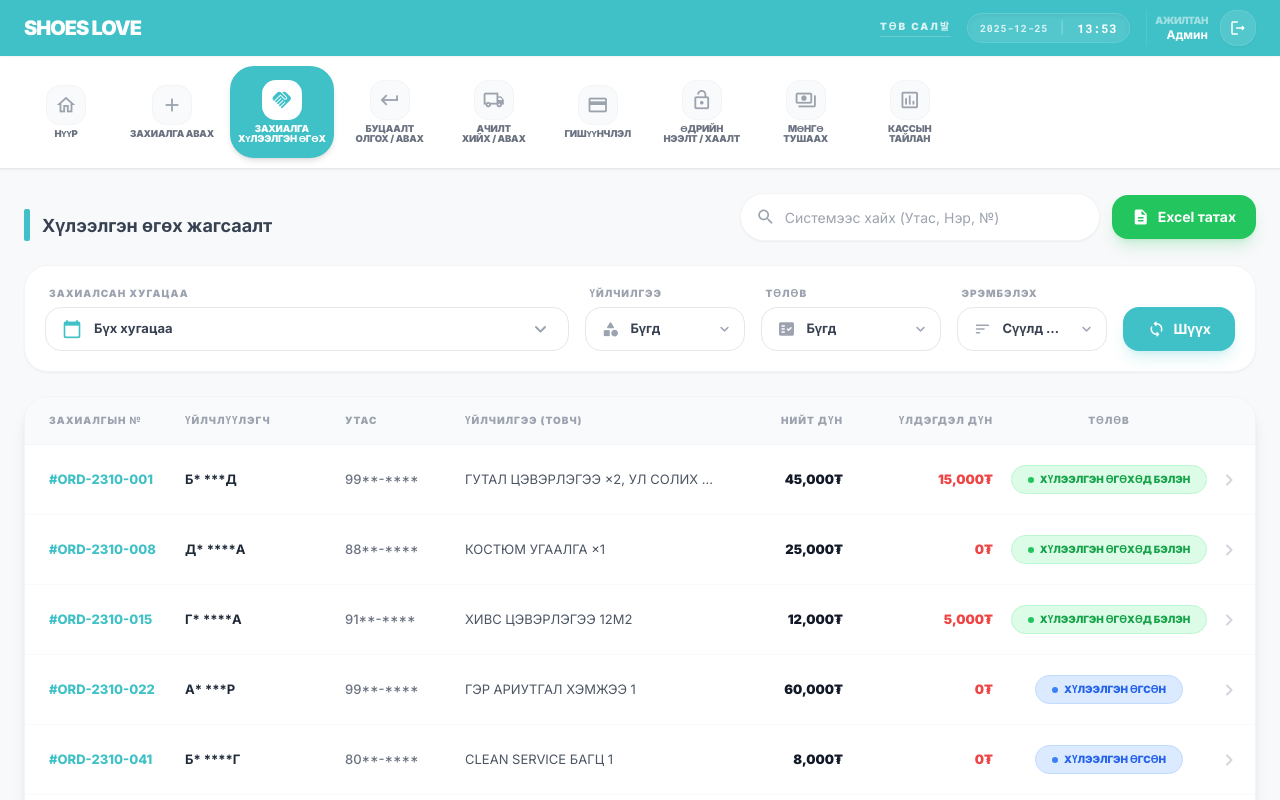
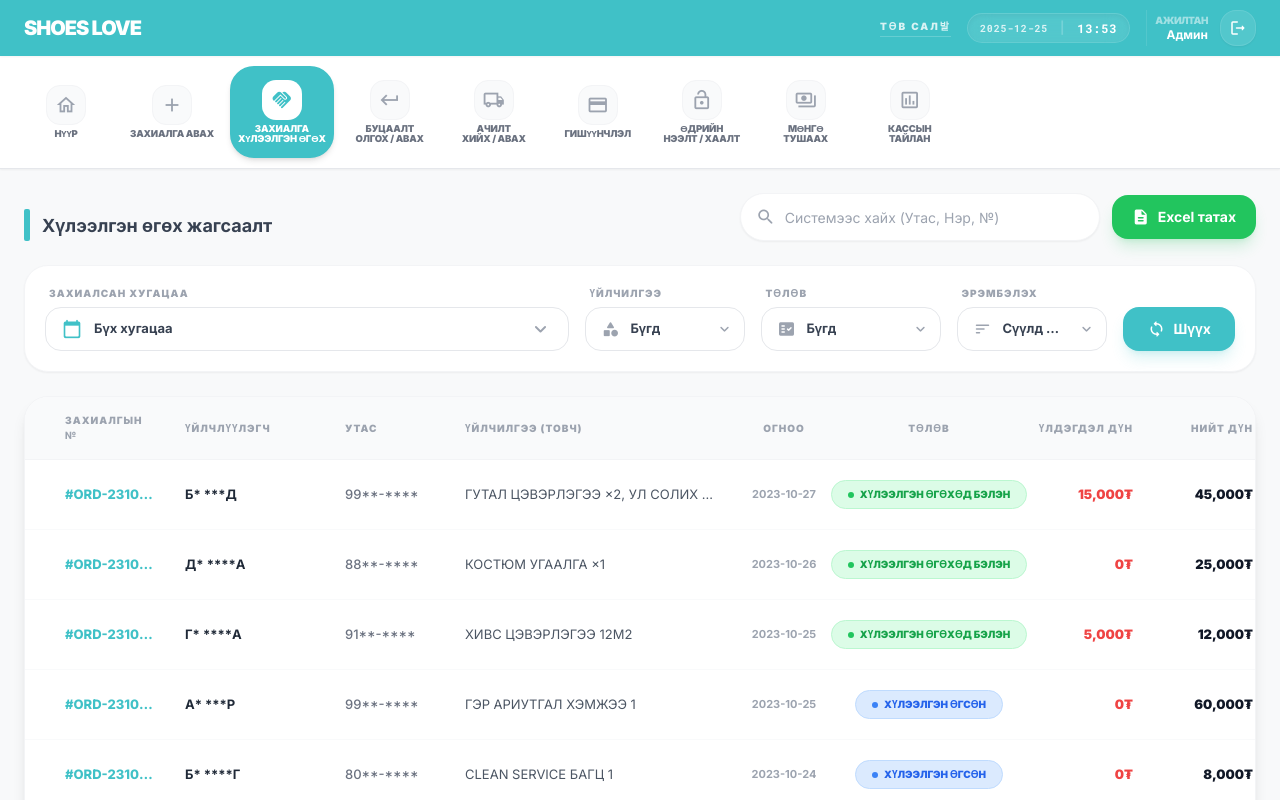
Before and after one commit to inbo29/shoes-love-pos, a React (Vite) app: page /pos/receive in a window 1280 px wide. Built offline with nearby package versions, Linux system fonts and the light colour scheme.

Commit message:
feat: Add POS order and receive list screens.

```diff
--- a/src/screens/pos/order/OrderListScreen.tsx
+++ b/src/screens/pos/order/OrderListScreen.tsx
@@ -311,8 +311,8 @@ const OrderListScreen: React.FC = () => {
                             <div className="sticky top-0 z-10 bg-gray-50 border-b border-gray-100 text-gray-400 px-6 py-4 flex text-[10px] font-black tracking-widest items-center">
                                 <div className="w-[150px] shrink-0">Захиалгын №</div>
                                 <div className="w-[180px] shrink-0 px-2">Үйлчлүүлэгч</div>
+                                <div className="w-[120px] shrink-0 px-2">Утас</div>
                                 <div className="w-[300px] shrink-0 px-2">Үйлчилгээ (товч)</div>
-                                <div className="w-[120px] shrink-0 px-2">Утас</div>
                                 <div className="w-[150px] shrink-0 px-2">Огноо</div>
                                 <div className="w-[140px] shrink-0 px-2 text-center">Төлөв</div>
                                 <div className="w-[130px] shrink-0 px-2 text-right">Үлдэгдэл дүн</div>
--- a/src/screens/pos/receive/ReceiveListScreen.tsx
+++ b/src/screens/pos/receive/ReceiveListScreen.tsx
@@ -77,6 +77,42 @@ const INITIAL_DATA = [
         status: 'Хүлээлгэн өгөхөд бэлэн',
         branch: 'Төв салбар',
         serviceType: 'Гутал'
+    },
+    {
+        id: '#ORD-2310-062',
+        customer: 'Т. Тэмүүлэн',
+        phone: '9900-8877',
+        services: 'Гутал цэвэрлэгээ ×1',
+        finishDate: '2023-10-22',
+        totalAmount: '15,000₮',
+        remainingAmount: '5,000₮',
+        status: 'Хүлээлгэн өгөхөд бэлэн',
+        branch: 'Хүүхдийн 100',
+        serviceType: 'Гутал'
+    },
+    {
+        id: '#ORD-2310-071',
+        customer: 'С. Солонго',
+        phone: '8811-2233',
+        services: 'Пальто угаалга ×1',
+        finishDate: '2023-10-21',
+        totalAmount: '35,000₮',
+        remainingAmount: '0₮',
+        status: 'Хүлээлгэн өгсөн',
+        branch: 'Зайсан салбар',
+        serviceType: 'Хими'
+    },
+    {
+        id: '#ORD-2310-085',
+        customer: 'М. Мөнх',
+        phone: '9494-0000',
+        services: 'Хивс цэвэрлэгээ 20м2',
+        finishDate: '2023-10-20',
+        totalAmount: '20,000₮',
+        remainingAmount: '0₮',
+        status: 'Хүлээлгэн өгсөн',
+        branch: 'Төв салбар',
+        serviceType: 'Хивс'
     },
 ];
 
@@ -268,13 +304,14 @@ const ReceiveListScreen: React.FC = () => {
                         <div className="min-w-[1250px] flex flex-col h-full uppercase">
                             {/* Header */}
                             <div className="sticky top-0 z-10 bg-gray-50 border-b border-gray-100 text-gray-400 px-6 py-4 flex text-[10px] font-black tracking-widest items-center">
-                                <div className="w-[120px] shrink-0">Захиалгын №</div>
+                                <div className="w-[120px] shrink-0 px-4">Захиалгын №</div>
                                 <div className="w-[160px] shrink-0 px-4">Үйлчлүүлэгч</div>
                                 <div className="w-[120px] shrink-0 px-4">Утас</div>
                                 <div className="w-[280px] shrink-0 px-4">Үйлчилгээ (товч)</div>
-                                <div className="w-[130px] shrink-0 px-4 text-right">Нийт дүн</div>
-                                <div className="w-[150px] shrink-0 px-4 text-right">Үлдэгдэл дүн</div>
-                                <div className="w-[200px] shrink-0 px-4 text-center">Төлөв</div>
+                                <div className="w-[110px] shrink-0 text-center">Огноо</div>
+                                <div className="w-[180px] shrink-0 px-4 text-center">Төлөв</div>
+                                <div className="w-[130px] shrink-0 px-4 text-right">Үлдэгдэл дүн</div>
+                                <div className="w-[120px] shrink-0 px-4 text-right">Нийт дүн</div>
                                 <div className="w-8 shrink-0"></div>
                             </div>
 
@@ -289,18 +326,19 @@ const ReceiveListScreen: React.FC = () => {
                                         }}
                                         className="flex px-6 py-5 border-b border-gray-50 hover:bg-primary/5 cursor-pointer transition-colors items-center text-[13px] group"
                                     >
-                                        <div className="w-[120px] shrink-0 font-extrabold text-[#40C1C7] group-hover:underline truncate">{item.id}</div>
+                                        <div className="w-[120px] shrink-0 px-4 font-extrabold text-[#40C1C7] group-hover:underline truncate">{item.id}</div>
                                         <div className="w-[160px] shrink-0 px-4 font-bold text-gray-800 truncate">{maskName(item.customer)}</div>
                                         <div className="w-[120px] shrink-0 px-4 text-gray-500 font-medium">{maskPhone(item.phone)}</div>
                                         <div className="w-[280px] shrink-0 px-4 text-gray-600 truncate">{item.services}</div>
-                                        <div className="w-[130px] shrink-0 px-4 text-right font-black text-gray-900">{item.totalAmount}</div>
-                                        <div className="w-[150px] shrink-0 px-4 text-right font-black text-red-500">{item.remainingAmount}</div>
-                                        <div className="w-[200px] shrink-0 px-4 flex justify-center">
+                                        <div className="w-[110px] shrink-0 text-center text-gray-400 font-bold text-[11px]">{item.finishDate}</div>
+                                        <div className="w-[180px] shrink-0 px-4 flex justify-center">
                                             <span className={`px-4 py-1.5 text-[10px] font-black rounded-full border flex items-center gap-1.5 whitespace-nowrap justify-center ${getStatusStyles(item.status)}`}>
                                                 <span className={`w-1.5 h-1.5 rounded-full ${item.status === 'Хүлээлгэн өгөхөд бэлэн' ? 'bg-green-500' : 'bg-blue-500'}`}></span>
                                                 {item.status}
                                             </span>
                                         </div>
+                                        <div className="w-[130px] shrink-0 px-4 text-right font-black text-red-500">{item.remainingAmount}</div>
+                                        <div className="w-[120px] shrink-0 px-4 text-right font-black text-gray-900">{item.totalAmount}</div>
                                         <div className="w-8 shrink-0 flex justify-end text-gray-300 group-hover:text-primary transition-colors">
                                             <span className="material-icons-round">chevron_right</span>
                                         </div>
```
